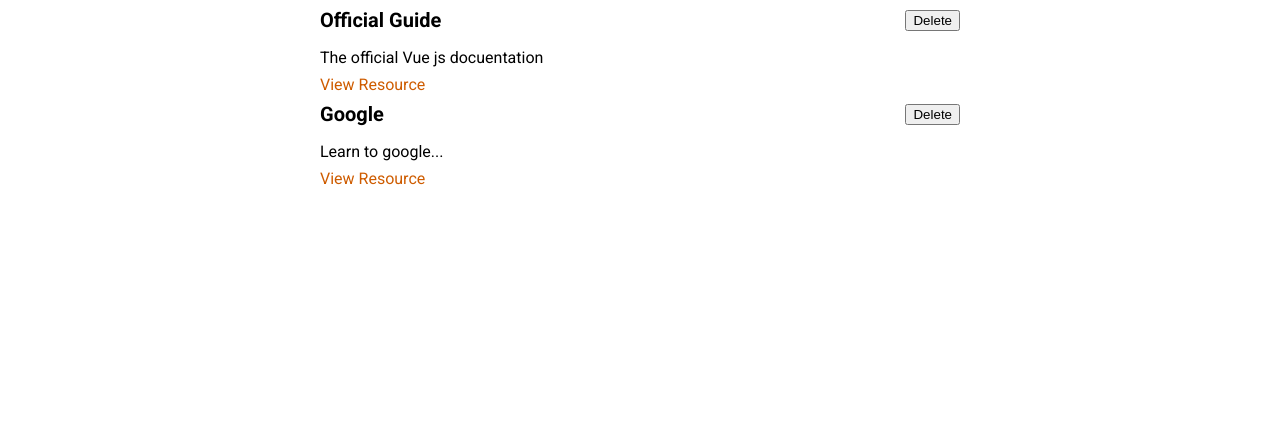
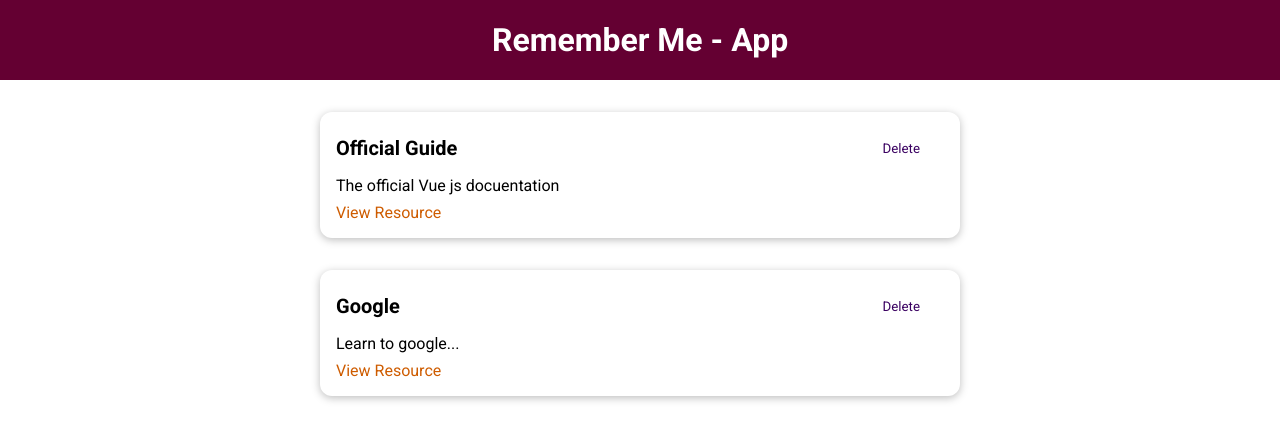
Before and after one commit to mtfsahin/vue-remember-me-app, a Vue app: page / in a window 1280 px wide. Shown: the top 440 px of the page. Built offline with nearby package versions, Linux system fonts and the light colour scheme.

Commit message:
base button created

```diff
--- a/src/App.vue
+++ b/src/App.vue
@@ -1,12 +1,17 @@
 <template>
+
+  <the-header title="Remember Me - App" ></the-header>
   <stored-resources :resources="storedResources"></stored-resources>
+
 </template>
 
 <script>
-import storedResources from "./components/learning-resources/StoredResource.vue"
+import StoredResources from "./components/learning-resources/StoredResource.vue"
+import TheHeader from './components/layuout/TheHeader.vue'
 export default {
   components: {
-    storedResources
+    StoredResources,
+    TheHeader
   },
   data() {
     return {
--- /dev/null
+++ b/src/components/UI/BaseButton.vue
@@ -0,0 +1,39 @@
+<template>
+    <button :type="type" :class="mode">
+        <slot></slot>
+</button>
+</template>
+
+<script>
+export default {
+    props: ['type', 'mode', ]
+}
+</script>
+
+<style scoped>
+button {
+  padding: 0.75rem 1.5rem;
+  font-family: inherit;
+  background-color: #3a0061;
+  border: 1px solid #3a0061;
+  color: white;
+  cursor: pointer;
+}
+
+button:hover,
+button:active {
+  background-color: #270041;
+  border-color: #270041;
+}
+
+.flat {
+  background-color: transparent;
+  color: #3a0061;
+  border: none;
+}
+
+.flat:hover,
+.flat:active {
+  background-color: #edd2ff;
+}
+</style>
--- /dev/null
+++ b/src/components/layuout/TheHeader.vue
@@ -0,0 +1,29 @@
+<template>
+    <header>
+        <h1>
+            {{ title }}
+        </h1>
+    </header>
+</template>
+
+<script>
+export default {
+    props: ['title']
+}
+</script>
+
+<style scoped>
+header {
+  width: 100%;
+  height: 5rem;
+  background-color: #640032;
+  display: flex;
+  justify-content: center;
+  align-items: center;
+}
+
+header h1 {
+  color: white;
+  margin: 0;
+}
+</style>
--- a/src/components/learning-resources/LearningResource.vue
+++ b/src/components/learning-resources/LearningResource.vue
@@ -1,18 +1,17 @@
 <template>
     <li>
-        <div>
+      <base-card>
             <header>
                 <h3>{{ title }}</h3>
-                <button>Delete</button>
+                <base-button mode="flat">Delete</base-button>
             </header>
-        </div>
         <p>{{ description }}</p>
         <nav>
             <a :href="link">View Resource</a>
         </nav>
+      </base-card>
     </li>
 </template>
-
 
 <script>
 export default {
--- a/src/main.js
+++ b/src/main.js
@@ -2,9 +2,11 @@
 import App from './App.vue'
 
 import BaseCard from './components/UI/BaseCard.vue'
+import BaseButton from './components/UI/BaseButton.vue'
 
 const app = createApp(App)
 
-app.component('base-component',BaseCard)
+app.component('base-card',BaseCard)
+app.component('base-button',BaseButton)
 
 app.mount('#app')
```
